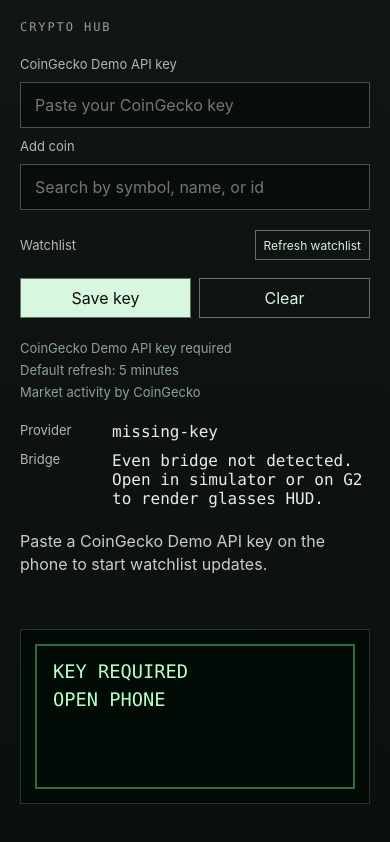
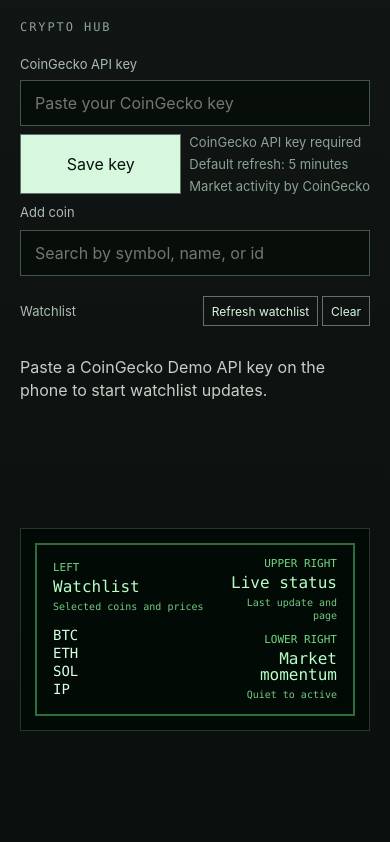
Before and after one commit to RageCoke1466/even-crypto-hud, a website built with Vite: page index.html in a window 390 px wide. Built offline with nearby package versions, Linux system fonts and the light colour scheme.

Commit message:
Clean up phone UI and clarify preview (#18)
* Clean up phone status UI

* Clarify phone preview layout

* Clean up preview guide assertions

```diff
--- a/src/app.ts
+++ b/src/app.ts
@@ -8,10 +8,7 @@ import {
 import type { CryptoWatchlistSnapshot } from './prices/types';
 import type { WatchlistCoin } from './settings/watchlistStore';
 
-export type AppStatus = 'missing-key' | 'loading' | 'ready' | 'error';
-
 export interface CryptoAppState {
-  status: AppStatus;
   message: string;
   hudText: HudText;
   shouldFetch: boolean;
@@ -19,7 +16,6 @@ export interface CryptoAppState {
 
 export function buildMissingKeyState(): CryptoAppState {
   return {
-    status: 'missing-key',
     message: 'Paste a CoinGecko Demo API key on the phone to start watchlist updates.',
     hudText: formatKeyRequiredHud(),
     shouldFetch: false,
@@ -30,7 +26,6 @@ export function buildSnapshotState(snapshot: CryptoWatchlistSnapshot, page?: Hud
   const symbols = snapshot.assets.map((asset) => asset.coin.symbol).join(', ');
 
   return {
-    status: 'ready',
     message: `${symbols} updated from CoinGecko.`,
     hudText: formatHudSnapshot(snapshot, page),
     shouldFetch: true,
@@ -41,7 +36,6 @@ export function buildLoadingState(coins: WatchlistCoin[], page?: HudPageContext)
   const symbols = coins.map((coin) => coin.symbol).join(', ');
 
   return {
-    status: 'loading',
     message: `Fetching ${symbols} from CoinGecko...`,
     hudText: formatLoadingHud(coins, page),
     shouldFetch: true,
@@ -50,7 +44,6 @@ export function buildLoadingState(coins: WatchlistCoin[], page?: HudPageContext)
 
 export function buildEmptyWatchlistState(): CryptoAppState {
   return {
-    status: 'ready',
     message: 'Add a coin to your watchlist to start updates.',
     hudText: {
       timestamp: '',
@@ -63,7 +56,6 @@ export function buildEmptyWatchlistState(): CryptoAppState {
 
 export function buildErrorState(message: string, previousHud: HudText): CryptoAppState {
   return {
-    status: 'error',
     message,
     hudText: previousHud,
     shouldFetch: true,
--- a/src/main.ts
+++ b/src/main.ts
@@ -10,7 +10,7 @@ import {
 } from './app';
 import { connectEvenBridge, hasEvenHostBridge } from './even/bridge';
 import { createCryptoHudPage, getCryptoHudLayoutKey, updateCryptoHudPage } from './even/cryptoPage';
-import { getHudActivityRowIndex, type HudPageContext, type HudText } from './formatters/priceFormatter';
+import { type HudPageContext, type HudText } from './formatters/priceFormatter';
 import { CoinGeckoMarketActivitySource } from './market/coinGeckoMarketActivitySource';
 import type { MarketActivitySnapshot } from './market/types';
 import { CoinGeckoCoinCatalogSource } from './prices/coinCatalogSource';
@@ -517,7 +517,6 @@ async function syncGlasses(hudText: HudText): Promise<void> {
   const nextHudLayoutKey = getCryptoHudLayoutKey(hudText);
 
   if (!evenBridge) {
-    renderPreview(hudText);
     return;
   }
 
@@ -526,35 +525,20 @@ async function syncGlasses(hudText: HudText): Promise<void> {
     glassesPageCreated = result === 0;
     currentHudLayoutKey = glassesPageCreated ? nextHudLayoutKey : null;
     updateBridgeStatus(glassesPageCreated ? 'Glasses HUD created.' : `Glasses HUD create failed: ${result}`);
-    renderPreview(hudText);
     return;
   }
 
   await updateCryptoHudPage(evenBridge, hudText);
-  renderPreview(hudText);
 }
 
 function renderState(state: CryptoAppState): void {
-  elements.statusValue.textContent = state.status;
-  elements.statusValue.dataset.status = state.status;
   elements.message.textContent = state.message;
-  renderPreview(state.hudText);
-}
-
-function renderPreview(hudText: HudText): void {
-  elements.previewTimestamp.textContent = hudText.timestamp;
-  elements.previewRows.forEach((row, index) => {
-    row.textContent = hudText.rows[index];
-  });
-
-  const activityGaugeRowIndex = getHudActivityRowIndex(hudText);
-  elements.previewActivityGauges.forEach((gauge, index) => {
-    gauge.textContent = index === activityGaugeRowIndex ? hudText.activityGauge : '';
-  });
 }
 
 function updateBridgeStatus(message: string): void {
-  elements.bridgeStatus.textContent = message;
+  if (elements.bridgeStatus) {
+    elements.bridgeStatus.textContent = message;
+  }
 }
 
 function areWatchlistsEqual(first: WatchlistCoin[], second: WatchlistCoin[]): boolean {
@@ -683,66 +667,57 @@ function renderShell(container: HTMLElement) {
         <p class="eyebrow">Crypto Hub</p>
 
         <form class="key-form">
-          <label for="coingecko-key">CoinGecko Demo API key</label>
-          <input id="coingecko-key" name="coingecko-key" type="password" autocomplete="off" placeholder="Paste your CoinGecko key" />
+          <div class="actions">
+            <label for="coingecko-key">CoinGecko API key</label>
+            <input id="coingecko-key" name="coingecko-key" type="password" autocomplete="off" placeholder="Paste your CoinGecko key" />
+            <button type="submit">Save key</button>
+            <div class="help">
+              <span>CoinGecko API key required</span>
+              <span>Default refresh: 5 minutes</span>
+              <span>Market activity by CoinGecko</span>
+            </div>
+          </div>
           <label for="coin-search">Add coin</label>
           <input id="coin-search" name="coin-search" type="text" autocomplete="off" placeholder="Search by symbol, name, or id" />
           <ul class="coin-results" data-role="coin-results"></ul>
           <div class="watchlist-editor">
             <div class="watchlist-title">
               <span>Watchlist</span>
-              <button type="button" data-action="refresh-watchlist">Refresh watchlist</button>
+              <div class="watchlist-actions">
+                <button type="button" data-action="refresh-watchlist">Refresh watchlist</button>
+                <button type="button" data-action="clear">Clear</button>
+              </div>
             </div>
             <ul class="watchlist-list" data-role="watchlist-list"></ul>
             <p class="first-four-note" data-role="first-four-note" hidden>Swipe up/down on glasses to page through four coins at a time.</p>
           </div>
-          <div class="actions">
-            <button type="submit">Save key</button>
-            <button type="button" data-action="clear">Clear</button>
-          </div>
         </form>
-
-        <div class="help">
-          <span>CoinGecko Demo API key required</span>
-          <span>Default refresh: 5 minutes</span>
-          <span>Market activity by CoinGecko</span>
-        </div>
-
-        <dl class="status-grid">
-          <div>
-            <dt>Provider</dt>
-            <dd data-role="status">missing-key</dd>
-          </div>
-          <div>
-            <dt>Bridge</dt>
-            <dd data-role="bridge">Waiting for Even bridge...</dd>
-          </div>
-        </dl>
-
         <p class="message" data-role="message"></p>
       </div>
 
-      <section class="preview-area" aria-label="Glasses preview">
+      <section class="preview-area" aria-label="Glasses layout guide">
         <div class="screen">
-          <div class="hud-card">
-            <div class="hud-timestamp" data-role="preview-timestamp"></div>
-            <div class="hud-rows" aria-label="Watchlist preview rows">
-              <div class="hud-line">
-                <div class="hud-row" data-role="preview-row">KEY REQUIRED</div>
-                <div class="hud-activity-gauge" data-role="preview-activity-gauge"></div>
+          <div class="hud-card hud-guide">
+            <div class="hud-guide-region hud-guide-watchlist" data-role="preview-watchlist-region">
+              <span class="hud-guide-kicker">Left</span>
+              <span class="hud-guide-title">Watchlist</span>
+              <span class="hud-guide-detail">Selected coins and prices</span>
+              <div class="hud-guide-list" aria-hidden="true">
+                <span>BTC</span>
+                <span>ETH</span>
+                <span>SOL</span>
+                <span>IP</span>
               </div>
-              <div class="hud-line">
-                <div class="hud-row" data-role="preview-row">OPEN PHONE</div>
-                <div class="hud-activity-gauge" data-role="preview-activity-gauge"></div>
-              </div>
-              <div class="hud-line">
-                <div class="hud-row" data-role="preview-row"></div>
-                <div class="hud-activity-gauge" data-role="preview-activity-gauge"></div>
-              </div>
-              <div class="hud-line">
-                <div class="hud-row" data-role="preview-row"></div>
-                <div class="hud-activity-gauge" data-role="preview-activity-gauge"></div>
-              </div>
+            </div>
+            <div class="hud-guide-region hud-guide-status" data-role="preview-status-region">
+              <span class="hud-guide-kicker">Upper right</span>
+              <span class="hud-guide-title">Live status</span>
+              <span class="hud-guide-detail">Last update and page</span>
+            </div>
+            <div class="hud-guide-region hud-guide-momentum" data-role="preview-momentum-region">
+              <span class="hud-guide-kicker">Lower right</span>
+              <span class="hud-guide-title">Market momentum</span>
+              <span class="hud-guide-detail">Quiet to active</span>
             </div>
           </div>
         </div>
@@ -758,12 +733,11 @@ function renderShell(container: HTMLElement) {
   const resultsList = container.querySelector<HTMLElement>('[data-role="coin-results"]');
   const watchlistList = container.querySelector<HTMLElement>('[data-role="watchlist-list"]');
   const firstFourNote = container.querySelector<HTMLElement>('[data-role="first-four-note"]');
-  const statusValue = container.querySelector<HTMLElement>('[data-role="status"]');
   const bridgeStatus = container.querySelector<HTMLElement>('[data-role="bridge"]');
   const message = container.querySelector<HTMLElement>('[data-role="message"]');
-  const previewTimestamp = container.querySelector<HTMLElement>('[data-role="preview-timestamp"]');
-  const previewRows = Array.from(container.querySelectorAll<HTMLElement>('[data-role="preview-row"]'));
-  const previewActivityGauges = Array.from(container.querySelectorAll<HTMLElement>('[data-role="preview-activity-gauge"]'));
+  const previewWatchlistRegion = container.querySelector<HTMLElement>('[data-role="preview-watchlist-region"]');
+  const previewStatusRegion = container.querySelector<HTMLElement>('[data-role="preview-status-region"]');
+  const previewMomentumRegion = container.querySelector<HTMLElement>('[data-role="preview-momentum-region"]');
 
   if (
     !apiKeyInput ||
@@ -774,12 +748,10 @@ function renderShell(container: HTMLElement) {
     !resultsList ||
     !watchlistList ||
     !firstFourNote ||
-    !statusValue ||
-    !bridgeStatus ||
     !message ||
-    !previewTimestamp ||
-    previewRows.length !== 4 ||
-    previewActivityGauges.length !== 4
+    !previewWatchlistRegion ||
+    !previewStatusRegion ||
+    !previewMomentumRegion
   ) {
     throw new Error('Failed to render app shell');
   }
@@ -798,11 +770,10 @@ function renderShell(container: HTMLElement) {
     resultsList,
     watchlistList,
     firstFourNote,
-    statusValue,
     bridgeStatus,
     message,
-    previewTimestamp,
-    previewRows,
-    previewActivityGauges,
+    previewWatchlistRegion,
+    previewStatusRegion,
+    previewMomentumRegion,
   };
 }
--- a/src/styles.css
+++ b/src/styles.css
@@ -85,8 +85,7 @@ h1 {
   gap: 10px;
 }
 
-.key-form label,
-.status-grid dt {
+.key-form label {
   color: #aabdaf;
   font-size: 13px;
 }
@@ -180,37 +179,6 @@ h1 {
   font-size: 13px;
 }
 
-.status-grid {
-  display: grid;
-  gap: 10px;
-  margin: 0;
-}
-
-.status-grid div {
-  display: grid;
-  grid-template-columns: 82px 1fr;
-  gap: 10px;
-}
-
-.status-grid dd,
-.status-grid dt {
-  margin: 0;
-}
-
-.status-grid dd {
-  color: #e7eee8;
-  font-family: ui-monospace, SFMono-Regular, Menlo, Consolas, monospace;
-  overflow-wrap: anywhere;
-}
-
-.status-grid dd[data-status="ready"] {
-  color: #9df2ad;
-}
-
-.status-grid dd[data-status="error"] {
-  color: #ffad99;
-}
-
 .message {
   min-height: 42px;
   margin: 0;
@@ -238,10 +206,6 @@ h1 {
 }
 
 .hud-card {
-  --hud-row-font: clamp(22px, 5vw, 40px);
-  --hud-row-gap: clamp(6px, 1.5vw, 12px);
-  --hud-row-half-gap: clamp(3px, 0.75vw, 6px);
-
   position: relative;
   min-width: 0;
   border: clamp(2px, 0.52vw, 5px) solid #2e6b3d;
@@ -251,46 +215,67 @@ h1 {
   font-family: ui-monospace, SFMono-Regular, Menlo, Consolas, monospace;
 }
 
-.hud-timestamp {
-  position: absolute;
-  top: calc(50% - var(--hud-row-font) - var(--hud-row-font) - var(--hud-row-gap) - var(--hud-row-half-gap));
-  right: clamp(16px, 4vw, 28px);
-  color: #5fb96c;
-  font-size: clamp(10px, 2vw, 17px);
-  line-height: 1;
-  white-space: pre;
+.hud-guide {
+  grid-template-columns: minmax(0, 1fr) minmax(120px, 0.66fr);
+  grid-template-rows: 1fr 1fr;
+  grid-template-areas:
+    "watchlist status"
+    "watchlist momentum";
+  gap: 16px 20px;
+  align-items: stretch;
 }
 
-.hud-rows {
-  align-self: center;
+.hud-guide-region {
   display: grid;
-  gap: var(--hud-row-gap);
+  align-content: center;
+  gap: 6px;
+  min-width: 0;
 }
 
-.hud-line {
-  min-width: 0;
-  min-height: var(--hud-row-font);
-  display: grid;
-  grid-template-columns: minmax(0, 1fr) auto;
-  gap: clamp(8px, 2vw, 18px);
-  align-items: baseline;
+.hud-guide-watchlist {
+  grid-area: watchlist;
+  justify-items: start;
 }
 
-.hud-row {
-  min-width: 0;
-  min-height: 1em;
-  color: #b8ffc7;
-  font-size: var(--hud-row-font);
-  line-height: 1;
-  white-space: pre;
+.hud-guide-status {
+  grid-area: status;
+  justify-items: end;
+  text-align: right;
 }
 
-.hud-activity-gauge {
+.hud-guide-momentum {
+  grid-area: momentum;
+  justify-items: end;
+  align-content: end;
+  text-align: right;
+}
+
+.hud-guide-kicker {
   color: #6ed87c;
-  font-size: clamp(10px, 2vw, 17px);
+  font-size: 11px;
   line-height: 1;
-  text-align: right;
-  white-space: pre;
+  text-transform: uppercase;
+}
+
+.hud-guide-title {
+  color: #b8ffc7;
+  font-size: 22px;
+  line-height: 1;
+}
+
+.hud-guide-detail {
+  color: #74c982;
+  font-size: 12px;
+  line-height: 1.25;
+}
+
+.hud-guide-list {
+  display: grid;
+  gap: 5px;
+  margin-top: 8px;
+  color: #d8ffe0;
+  font-size: 18px;
+  line-height: 1;
 }
 
 @media (max-width: 980px) {
@@ -324,7 +309,21 @@ h1 {
     padding: 12px 16px;
   }
 
-  .hud-row {
-    font-size: clamp(17px, 4.8vw, 28px);
+  .hud-guide {
+    gap: 10px 12px;
+    grid-template-columns: minmax(0, 1fr) minmax(92px, 0.7fr);
+  }
+
+  .hud-guide-title {
+    font-size: 16px;
+  }
+
+  .hud-guide-detail {
+    font-size: 10px;
+  }
+
+  .hud-guide-list {
+    gap: 4px;
+    font-size: 14px;
   }
 }
```
Also changed, not shown: src/app.test.ts (+0 -6 lines), src/main.test.ts (+15 -29 lines).
